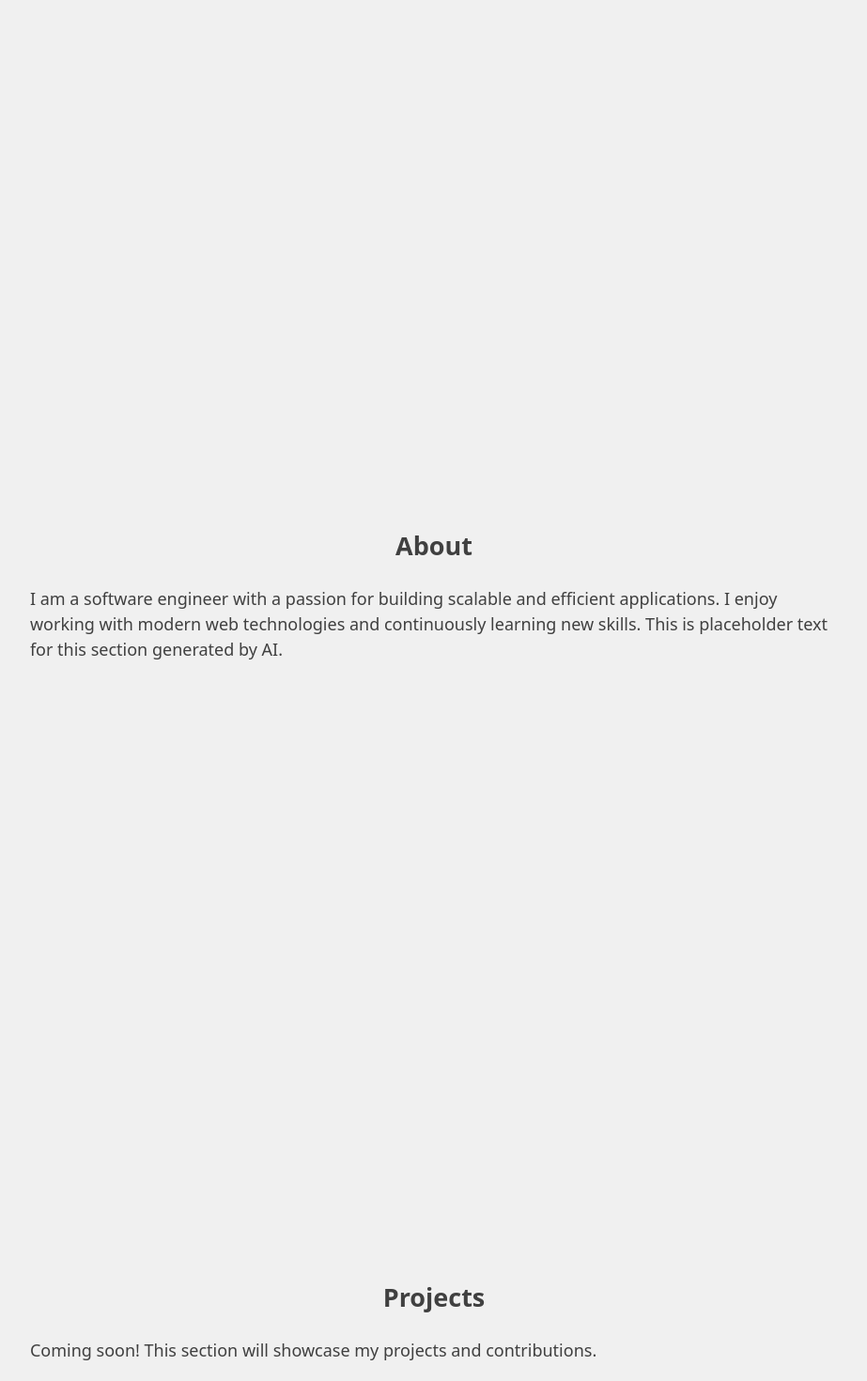
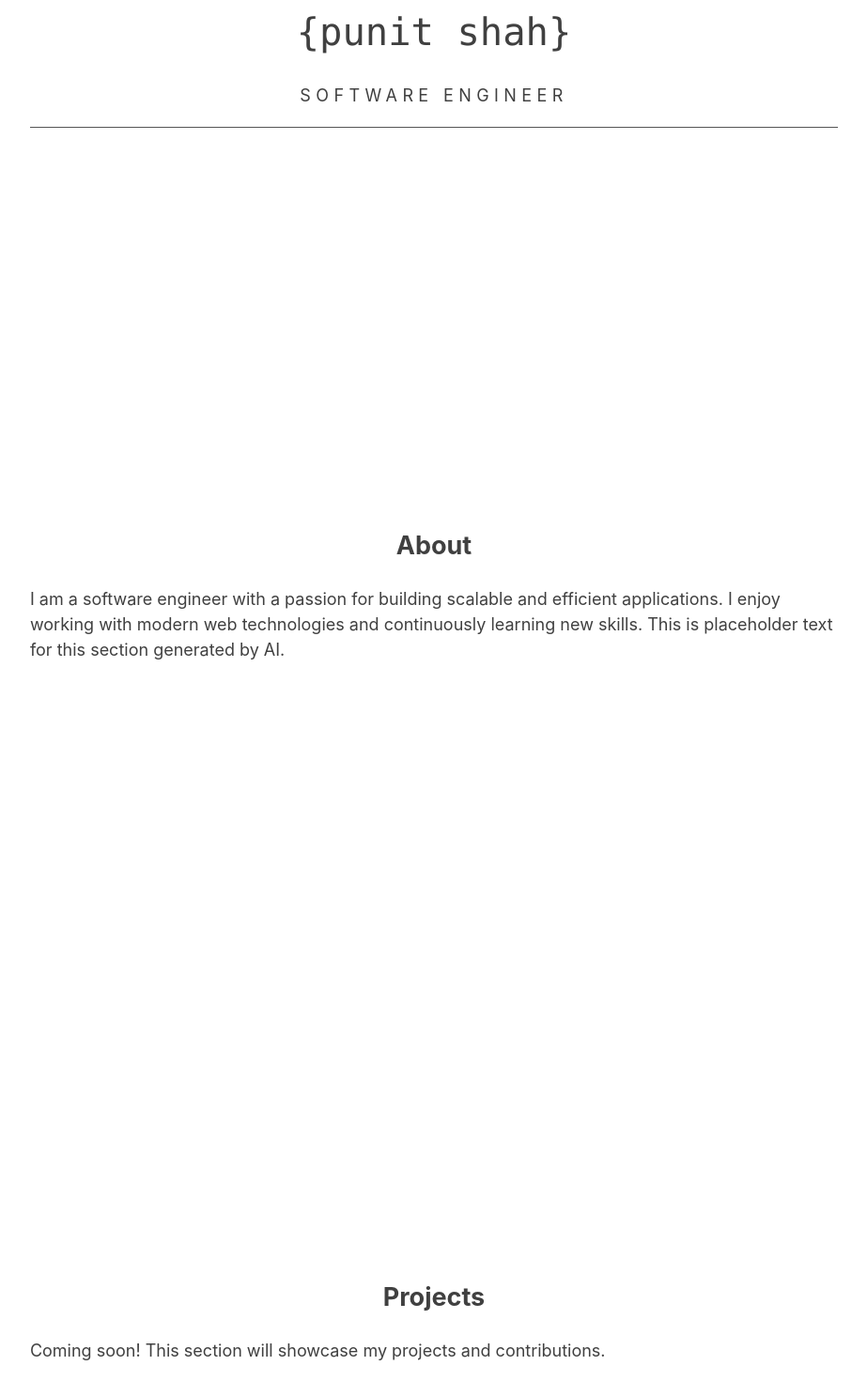
Before and after one commit to punit-shah/punitshah-dev-v2, a React (Vite) app: page / in a window 1280 px wide. Shown: the part 320-1790 px from the top of the page at 94% size, without its empty margins (178-1101 px from the left). Built offline with nearby package versions, Linux system fonts and the light colour scheme.

Commit message:
Refactor App, add sections

```diff
--- a/src/App.tsx
+++ b/src/App.tsx
@@ -1,30 +1,14 @@
-import Section from './components/Section';
+import About from './sections/About';
+import Contact from './sections/Contact';
+import Cover from './sections/Cover';
+import Projects from './sections/Projects';
 
 const App = () => (
   <>
-    <Section className="Cover" centered>
-      <h1>Punit Shah</h1>
-      <p>Software Engineer</p>
-    </Section>
-    <Section className="About" title="About">
-      <p>
-        I am a software engineer with a passion for building scalable and
-        efficient applications. I enjoy working with modern web technologies and
-        continuously learning new skills. This is placeholder text for this
-        section generated by AI.
-      </p>
-    </Section>
-    <Section className="Projects" title="Projects">
-      <p>
-        Coming soon! This section will showcase my projects and contributions.
-      </p>
-    </Section>
-    <Section className="Contact" title="Contact">
-      <p>
-        Contact form coming soon! Until then, you can reach me at{' '}
-        <a href="mailto:***REMOVED***">***REMOVED***</a>
-      </p>
-    </Section>
+    <Cover />
+    <About />
+    <Projects />
+    <Contact />
   </>
 );
 
--- a/src/index.css
+++ b/src/index.css
@@ -13,11 +13,13 @@ body {
   margin: 0;
   min-width: 320px;
   min-height: 100vh;
-  font-family: system-ui, Helvetica, Arial, sans-serif;
+  font-family:
+    /* todo: update font */
+    -apple-system, BlinkMacSystemFont, 'Segoe UI', Helvetica, Arial, sans-serif;
   font-size: 1rem;
   line-height: 1.5;
   color: #404040;
-  background-color: #f0f0f0;
+  background-color: #fff;
   font-synthesis: none;
   text-rendering: optimizeLegibility;
   -webkit-font-smoothing: antialiased;
--- /dev/null
+++ b/src/sections/About/About.tsx
@@ -0,0 +1,14 @@
+import Section from '../../components/Section';
+
+const About = () => (
+  <Section className="About" title="About">
+    <p>
+      I am a software engineer with a passion for building scalable and
+      efficient applications. I enjoy working with modern web technologies and
+      continuously learning new skills. This is placeholder text for this
+      section generated by AI.
+    </p>
+  </Section>
+);
+
+export default About;
--- /dev/null
+++ b/src/sections/About/index.ts
@@ -0,0 +1 @@
+export { default } from './About';
--- /dev/null
+++ b/src/sections/Contact/Contact.tsx
@@ -0,0 +1,12 @@
+import Section from '../../components/Section/Section';
+
+const Contact = () => (
+  <Section className="Contact" title="Contact">
+    <p>
+      Contact form coming soon! Until then, you can reach me at{' '}
+      <a href="mailto:***REMOVED***">***REMOVED***</a>
+    </p>
+  </Section>
+);
+
+export default Contact;
--- /dev/null
+++ b/src/sections/Contact/index.ts
@@ -0,0 +1 @@
+export { default } from './Contact';
--- /dev/null
+++ b/src/sections/Cover/Cover.css
@@ -0,0 +1,42 @@
+.Cover {
+  height: 100vh;
+  justify-content: center;
+}
+
+.Cover-name {
+  margin: 0 0 1.5rem;
+  font-family:
+    SFMono-Regular,
+    Consolas,
+    Liberation Mono,
+    Menlo,
+    monospace;
+  font-weight: normal;
+  font-size: 2em;
+  text-transform: lowercase;
+
+  &::before {
+    content: '{';
+  }
+  &::after {
+    content: '}';
+  }
+
+  @media (min-width: 600px) {
+    font-size: 2.25em;
+  }
+}
+
+.Cover-lead {
+  margin: 0;
+  text-transform: uppercase;
+  letter-spacing: 0.3em;
+}
+
+.Cover-divider {
+  width: 100%;
+  height: 0;
+  border: 0;
+  border-top: solid 1px #555;
+  margin: 1.25rem 0;
+}
--- /dev/null
+++ b/src/sections/Cover/Cover.tsx
@@ -0,0 +1,12 @@
+import Section from '../../components/Section';
+import './Cover.css';
+
+const Cover = () => (
+  <Section className="Cover" centered>
+    <h1 className="Cover-name">Punit Shah</h1>
+    <p className="Cover-lead">Software Engineer</p>
+    <hr className="Cover-divider" />
+  </Section>
+);
+
+export default Cover;
--- /dev/null
+++ b/src/sections/Cover/index.ts
@@ -0,0 +1 @@
+export { default } from './Cover';
--- /dev/null
+++ b/src/sections/Projects/Projects.tsx
@@ -0,0 +1,11 @@
+import Section from '../../components/Section';
+
+const Projects = () => (
+  <Section className="Projects" title="Projects">
+    <p>
+      Coming soon! This section will showcase my projects and contributions.
+    </p>
+  </Section>
+);
+
+export default Projects;
--- /dev/null
+++ b/src/sections/Projects/index.ts
@@ -0,0 +1 @@
+export { default } from './Projects';
```
